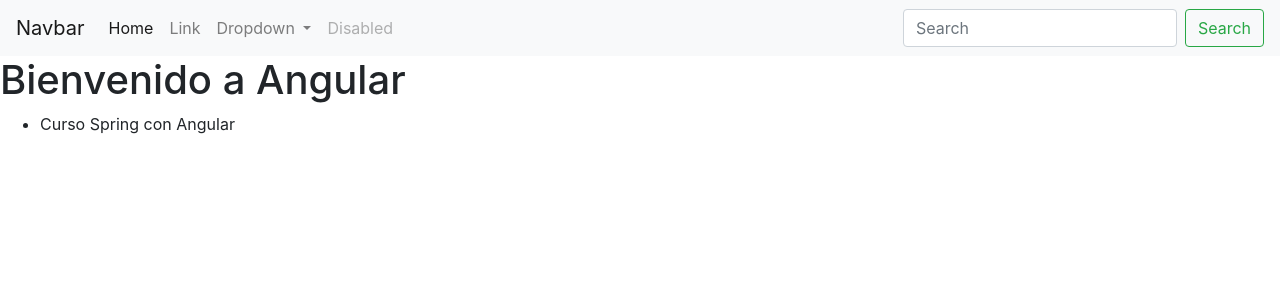
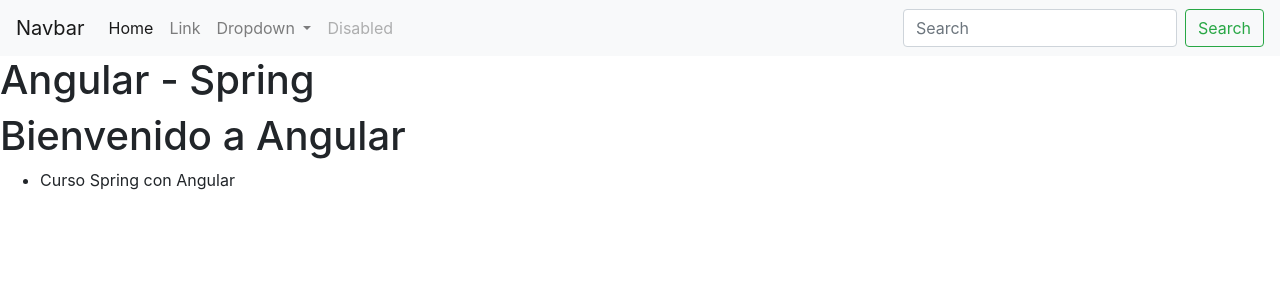
Before and after one commit to cjgmj/springAngularFront, an Angular app in the folder clientes-app/: page / in a window 1280 px wide. Shown: the top 300 px of the page. Built offline with nearby package versions, Linux system fonts and the light colour scheme.

Commit message:
Crear componente header

```diff
--- a/clientes-app/src/app/app.component.html
+++ b/clientes-app/src/app/app.component.html
@@ -34,6 +34,8 @@
     </div>
 </nav>
 
+<app-header></app-header>
+
 <h1>{{title}}</h1>
 
 <ul>
--- a/clientes-app/src/app/app.module.ts
+++ b/clientes-app/src/app/app.module.ts
@@ -2,10 +2,12 @@ import { BrowserModule } from '@angular/platform-browser';
 import { NgModule } from '@angular/core';
 
 import { AppComponent } from './app.component';
+import { HeaderComponent } from './header/header.component';
 
 @NgModule({
   declarations: [
-    AppComponent
+    AppComponent,
+    HeaderComponent
   ],
   imports: [
     BrowserModule
--- /dev/null
+++ b/clientes-app/src/app/header/header.component.ts
@@ -0,0 +1,9 @@
+import { Component, OnInit } from '@angular/core';
+
+@Component({
+  selector: 'app-header',
+  template: `<h1>Angular - Spring </h1>`
+})
+export class HeaderComponent {
+
+}
```
